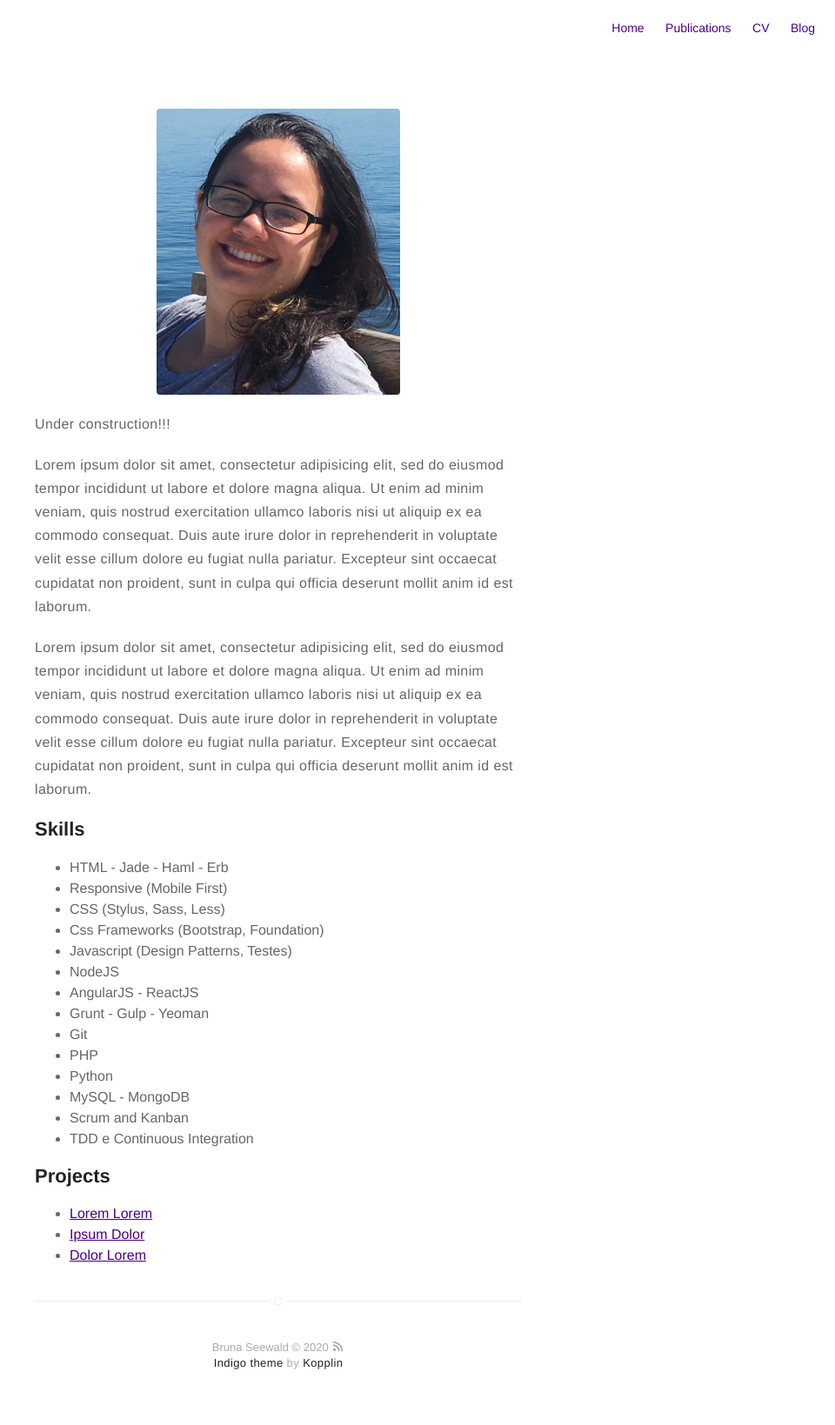
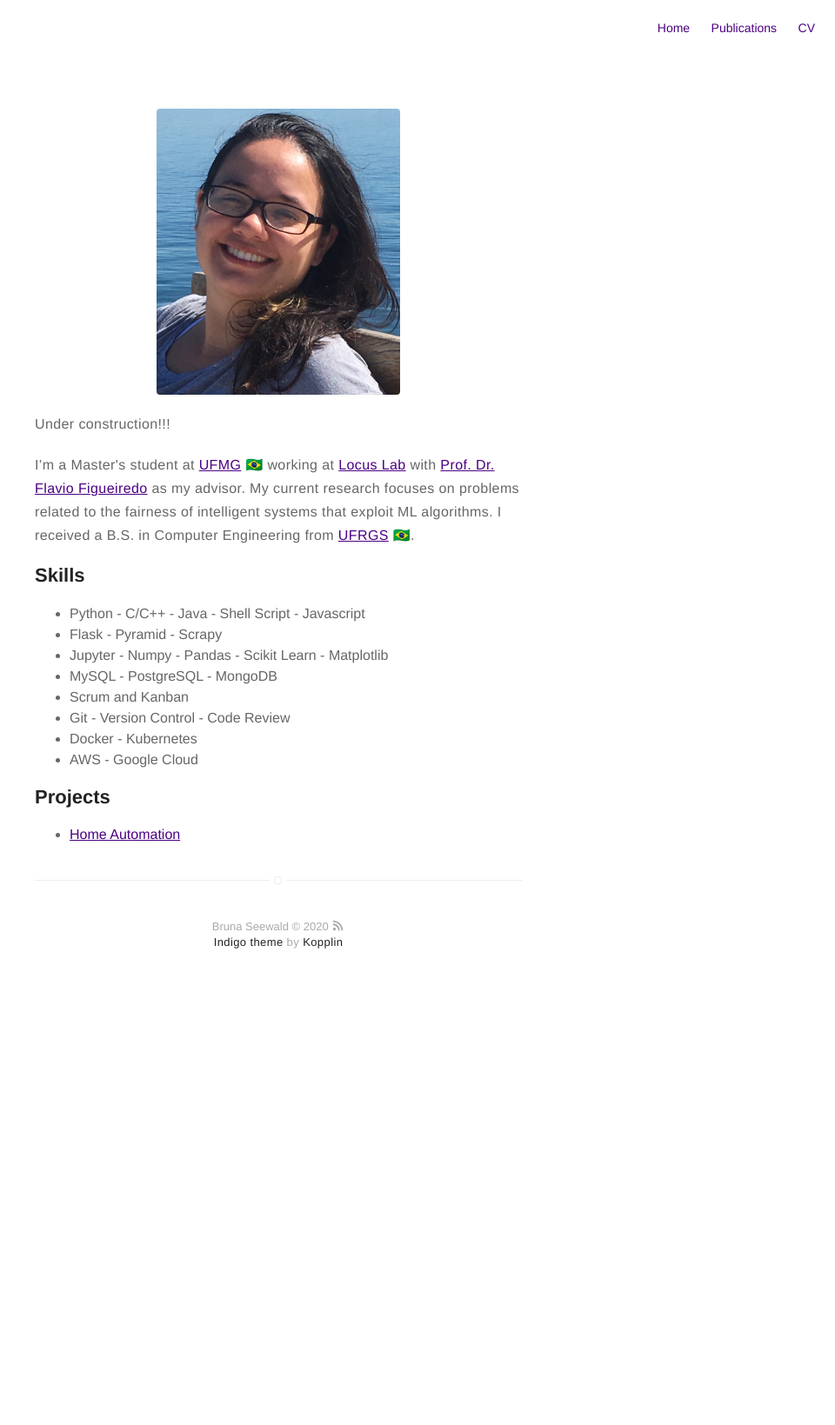
Before and after one commit to bseewald/bseewald.github.io, a Jekyll site: the page built from about.md, in a window 1280 px wide. Shown: the whole page at 87% size, without its empty margins (320-1280 px from the left). Built offline with Jekyll 4.4.1, drawn with Linux system fonts in a browser that asks for light colours; after the commit the page ends 1155 px from its top, so only the background shows below that.

Commit message:
about me

```diff
--- a/_config.yml
+++ b/_config.yml
@@ -1,6 +1,5 @@
 # main text of home
 name: Bruna Seewald
-bio:  Using technology and stuff related to make the world a better place
 
 # twitter summary info
 # description: A blog about technology and stuff related
@@ -51,7 +50,7 @@ github: bseewald
 # medium: medium
 # vimeo: myvimeo
 # lanyrd: mylanyrd
-email: bruna.seewald@gmail.com
+email: bruna.seewald@dcc.ufmg.br
 
 authors:
     johndoe:
@@ -60,12 +59,6 @@ authors:
         external-image: false
         picture: assets/images/profile.jpg
         twitter: bseewald
-    # jamesfoster:
-    #     name: James Foster
-    #     bio: A Man who develops software with coffee
-    #     external-image: false
-    #     picture: assets/images/james.jpg
-    #     twitter: jamesfoster
 
 # do you want a larger site? change the option below
 # options: [normal, large] | default: normal
@@ -81,7 +74,7 @@ projects: true
 
 # if you don't need "about" or "blog", comment them out below
 about: true
-blog: true
+# blog: true
 
 # do you want to show the "read time" of the posts?
 read-time: true
--- a/about.md
+++ b/about.md
@@ -4,45 +4,27 @@ layout: page
 ---
 ![Profile Image]({{ site.url }}/{{ site.picture }})
 
-<p>Under construction!!!</p>
+<p><b>Under construction!!!</b></p>
 
-<p>Lorem ipsum dolor sit amet, consectetur adipisicing elit, sed do eiusmod
-tempor incididunt ut labore et dolore magna aliqua. Ut enim ad minim veniam,
-quis nostrud exercitation ullamco laboris nisi ut aliquip ex ea commodo
-consequat. Duis aute irure dolor in reprehenderit in voluptate velit esse
-cillum dolore eu fugiat nulla pariatur. Excepteur sint occaecat cupidatat non
-proident, sunt in culpa qui officia deserunt mollit anim id est laborum.</p>
-
-<p>Lorem ipsum dolor sit amet, consectetur adipisicing elit, sed do eiusmod
-tempor incididunt ut labore et dolore magna aliqua. Ut enim ad minim veniam,
-quis nostrud exercitation ullamco laboris nisi ut aliquip ex ea commodo
-consequat. Duis aute irure dolor in reprehenderit in voluptate velit esse
-cillum dolore eu fugiat nulla pariatur. Excepteur sint occaecat cupidatat non
-proident, sunt in culpa qui officia deserunt mollit anim id est laborum.</p>
+<p>I’m a Master's student at <a href="https://ufmg.br/">UFMG</a> 🇧🇷 working at <a href="https://www.dcc.ufmg.br/dcc/?q=pt-br/node/2728">Locus Lab</a> with <a href="http://flaviovdf.github.io/">Prof. Dr. Flavio Figueiredo</a> as my advisor.  My current research focuses on problems related to the fairness of intelligent systems that exploit ML algorithms. I received a B.S. in Computer Engineering from <a href="https://ufrgs.br/">UFRGS</a> 🇧🇷.</p>
 
 <h2>Skills</h2>
 
 <ul class="skill-list">
-	<li>HTML - Jade - Haml - Erb</li>
-	<li>Responsive (Mobile First)</li>
-	<li>CSS (Stylus, Sass, Less)</li>
-	<li>Css Frameworks (Bootstrap, Foundation)</li>
-	<li>Javascript (Design Patterns, Testes)</li>
-	<li>NodeJS</li>
-	<li>AngularJS - ReactJS</li>
-	<li>Grunt - Gulp - Yeoman</li>
-	<li>Git</li>
-	<li>PHP</li>
-	<li>Python</li>
-	<li>MySQL - MongoDB</li>
+	<li>Python - C/C++ - Java - Shell Script - Javascript</li>
+	<li>Flask - Pyramid - Scrapy</li>
+	<li>Jupyter - Numpy - Pandas - Scikit Learn - Matplotlib</li>
+	<li>MySQL - PostgreSQL - MongoDB</li>
 	<li>Scrum and Kanban</li>
-	<li>TDD e Continuous Integration</li>
+	<li>Git - Version Control - Code Review</li>
+	<li>Docker - Kubernetes</li>
+	<li>AWS - Google Cloud</li>
 </ul>
 
 <h2>Projects</h2>
 
 <ul>
-	<li><a href="https://github.com/">Lorem Lorem</a></li>
-	<li><a href="https://github.com/">Ipsum Dolor</a></li>
-	<li><a href="https://github.com/">Dolor Lorem</a></li>
+	<li><a href="https://github.com/bseewald/home-automation-project">Home Automation</a></li>
+	<!-- <li><a href="https://github.com/">Ipsum Dolor</a></li>
+	<li><a href="https://github.com/">Dolor Lorem</a></li> -->
 </ul>
--- a/publications.html
+++ b/publications.html
@@ -2,7 +2,8 @@
 layout: page
 title: Projects
 ---
-<section class="list">
+<p><b>Under construction!!!</b></p>
+<!-- <section class="list">
     {% for post in site.posts %}
         {% if post.projects %}
             <div class="item {% if post.star %}star{% endif %}">
@@ -13,4 +14,4 @@ title: Projects
             </div>
         {% endif %}
     {% endfor %}
-</section>
+</section> -->
```
